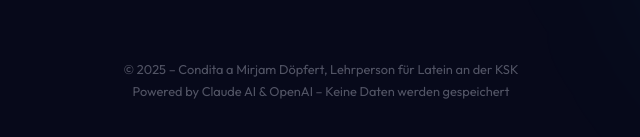
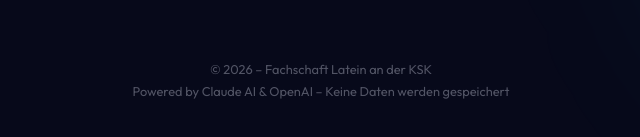
Before and after one commit to Mapgax/Latinus, a plain HTML site: page index.html in a window 1280 px wide. Shown: the part 833-970 px from the top of the page, 319-959 px from the left. Drawn offline with Linux system fonts and the light colour scheme.

Commit message:
Add files via upload
anonymisiert

```diff
--- a/index.html
+++ b/index.html
@@ -790,7 +790,7 @@
         </div><!-- .game-card -->
 
         <footer>
-            <p>© 2025 – Condita a Mirjam Döpfert, Lehrperson für Latein an der KSK</p>
+            <p>© 2026 – Fachschaft Latein an der KSK</p>
             <p style="margin-top: 0.4rem;">
                 <span data-de="Powered by Claude AI & OpenAI – Keine Daten werden gespeichert"
                       data-la="Potentia Claude AI et OpenAI – Nulla data servantur"
```
